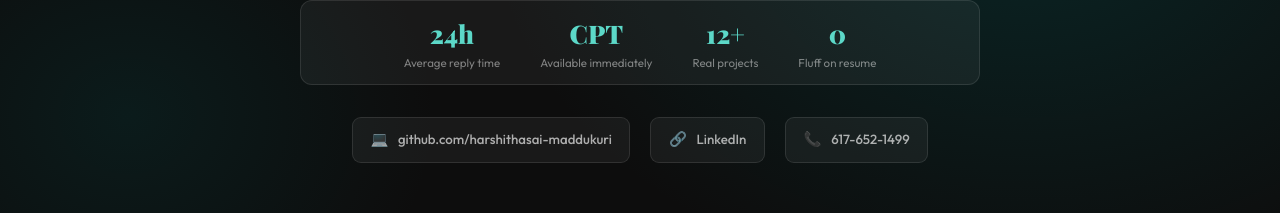
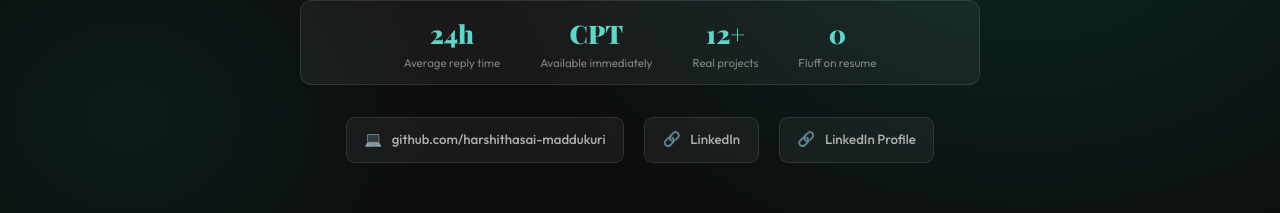
Before and after one commit to harshithasai-maddukuri/portfolio, a plain HTML site: page index.html in a window 1280 px wide. Shown: the part 7017-7230 px from the top of the page. Drawn offline with nearby package versions, Linux system fonts and the light colour scheme; a web font is replaced by a local one.

Commit message:
fix: remove phone number for privacy

```diff
--- a/index.html
+++ b/index.html
@@ -891,7 +891,7 @@
       <div class="hire-links">
         <a href="https://github.com/harshithasai-maddukuri" target="_blank" class="hlink"><span class="hlink-icon">💻</span> github.com/harshithasai-maddukuri</a>
         <a href="https://linkedin.com/in/harshithasai-maddukuri" target="_blank" class="hlink"><span class="hlink-icon">🔗</span> LinkedIn</a>
-        <a href="tel:6176521499" class="hlink"><span class="hlink-icon">📞</span> 617-652-1499</a>
+        <a href="https://linkedin.com/in/harshithasai-maddukuri" target="_blank" class="hlink"><span class="hlink-icon">🔗</span> LinkedIn Profile</a>
       </div>
     </div>
   </div>
```
